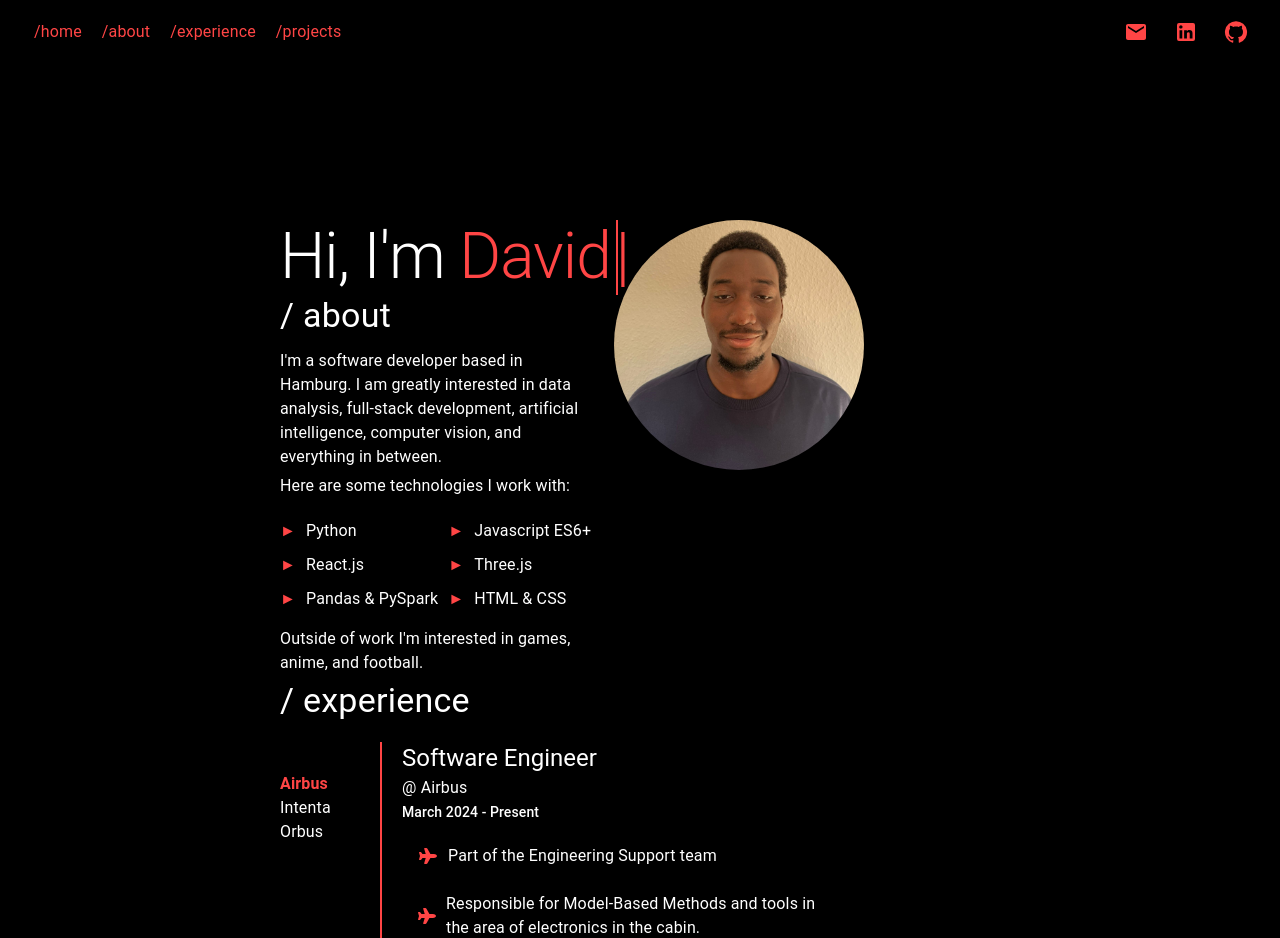
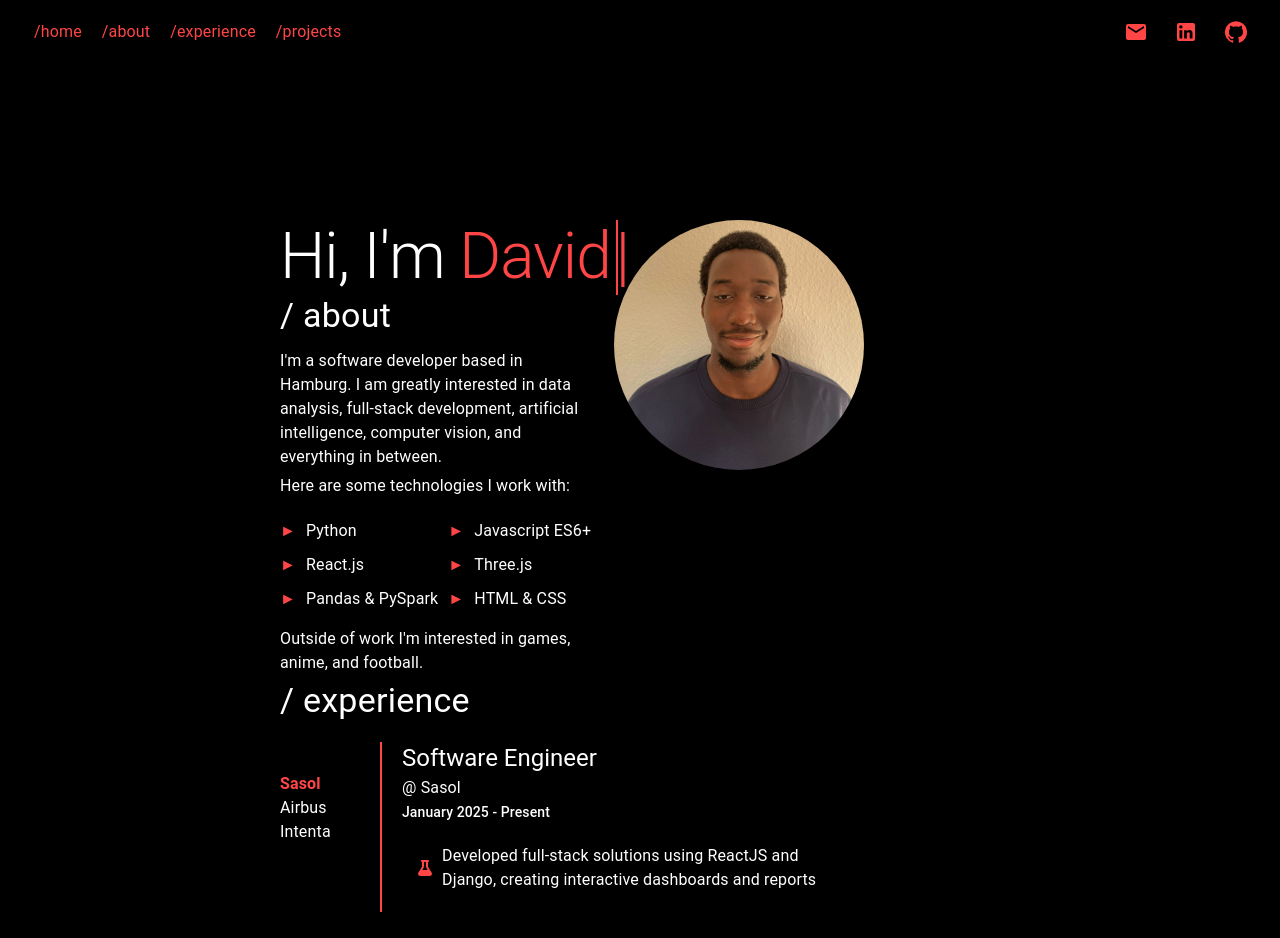
Before and after one commit to OkeahDavid/David, a React (Create React App) app: page / in a window 1280 px wide. Shown: the top 938 px of the page. Built offline with nearby package versions, Linux system fonts and the light colour scheme.

Commit message:
Update Experience.js

```diff
--- a/src/components/Experience.js
+++ b/src/components/Experience.js
@@ -1,16 +1,26 @@
 import React, { useState } from 'react';
 import { Box, Typography, List, ListItem, ListItemText } from '@mui/material';
 import { FontAwesomeIcon } from '@fortawesome/react-fontawesome';
-import { faPlane, faCar, faHome } from '@fortawesome/free-solid-svg-icons';
+import { faPlane, faCar,faFlask  } from '@fortawesome/free-solid-svg-icons';
 import '../styles/Experience.css';
 
 const Experience = () => {
   const experiences = [
     {
+      shortName: "Sasol",
+      title: "Software Engineer",
+      company: "Sasol",
+      duration: "January 2025 - Present",
+      icon: faFlask ,
+      responsibilities: [
+        "Developed full-stack solutions using ReactJS and Django, creating interactive dashboards and reports",
+      ],
+    },
+    {
       shortName: "Airbus",
       title: "Software Engineer",
       company: "Airbus",
-      duration: "March 2024 - Present",
+      duration: "March 2024 - November 2024",
       icon: faPlane,
       responsibilities: [
         "Part of the Engineering Support team",
@@ -29,6 +39,7 @@ const Experience = () => {
         "Created and maintained comprehensive documentation for scripts, generating reports and KPIS that assisted in task management and aiding overall communication."
       ],
     },
+    /*
     {
       shortName: "Orbus",
       title: "Data Analyst",
@@ -40,7 +51,7 @@ const Experience = () => {
         "Conducted comprehensive statistical analysis on customer data",
         "Analyzed customer data leading to a marketing strategy that increased customer engagement and sales by 20%."
       ],
-    },
+    },*/
   ];
 
   const [selectedExpIndex, setSelectedExpIndex] = useState(0);
```
